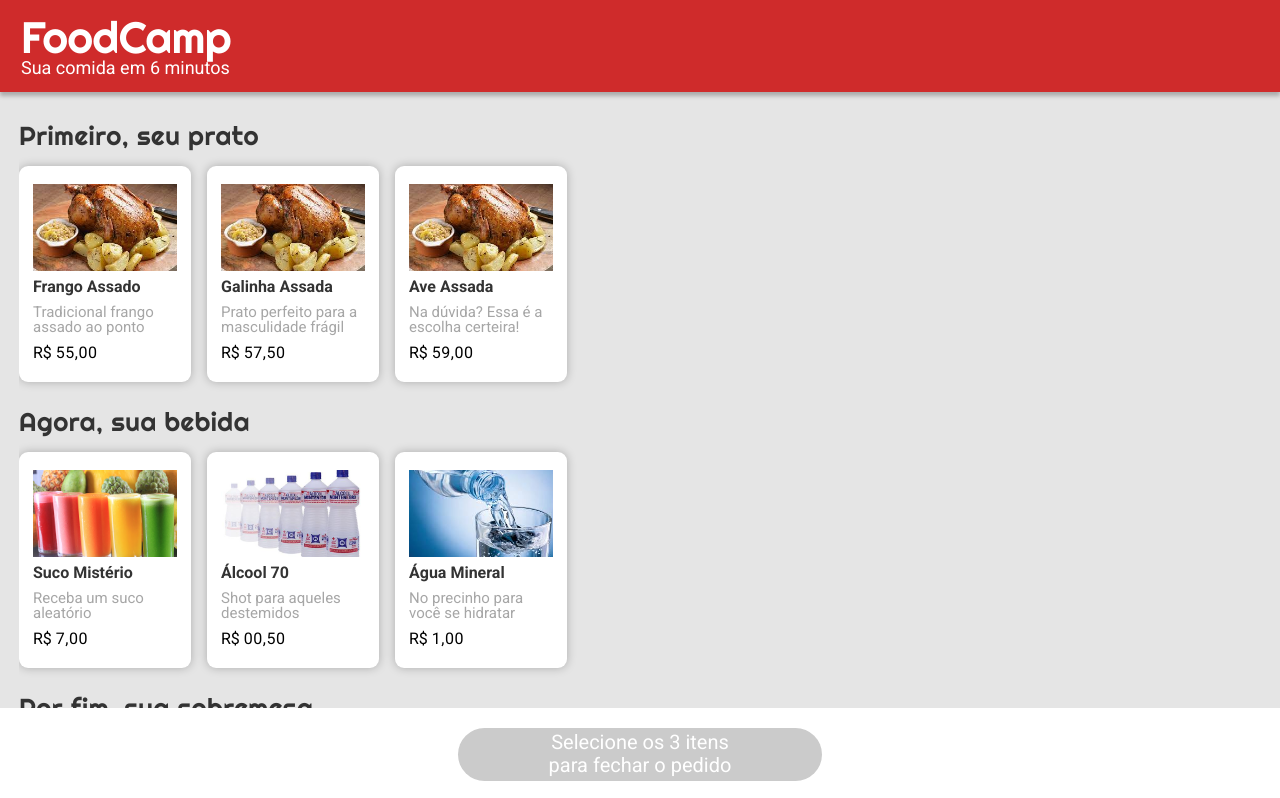
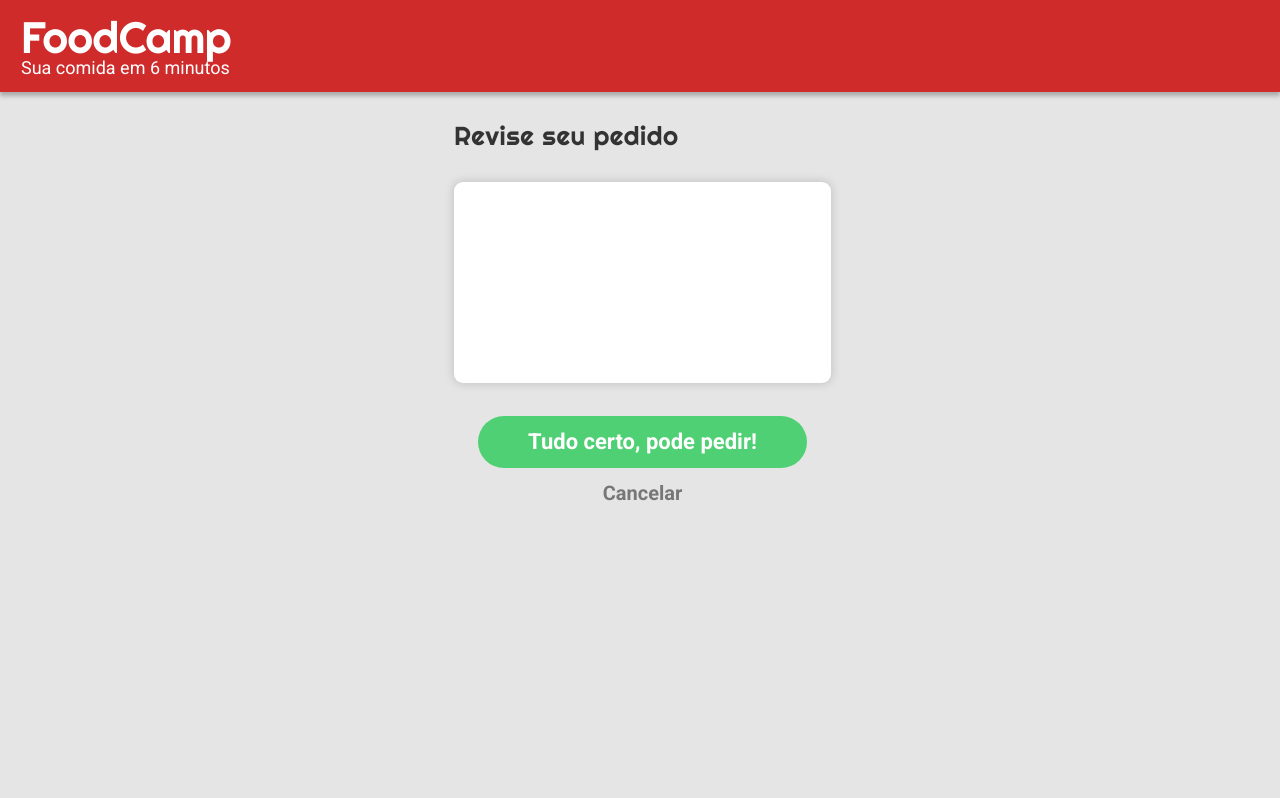
Before and after one commit to mateusrfon/projeto-food-camp-react, a React (Create React App) app: page /checkout in a window 1280 px wide. Shown: the top 798 px of the page. Built offline with nearby package versions, Linux system fonts and the light colour scheme; grey boxes are pictures that could not be loaded.

Commit message:
checkout screen

```diff
--- a/package.json
+++ b/package.json
@@ -5,6 +5,7 @@
   "dependencies": {
     "react": "^17.0.2",
     "react-dom": "^17.0.2",
+    "react-router-dom": "^5.2.0",
     "react-scripts": "^4.0.3"
   },
   "scripts": {
--- a/src/Components/App.js
+++ b/src/Components/App.js
@@ -1,6 +1,13 @@
 import FixedBars from "./FixedBars";
 import GoodsRow from "./GoodsRow";
 import React from 'react';
+import {
+    BrowserRouter as Router,
+    Switch,
+    Route,
+    Link
+  } from 'react-router-dom';
+import Checkout from './Checkout/Checkout';
 
 export default function App() {
     const [dish, setDish] = React.useState(0);
@@ -15,12 +22,17 @@ export default function App() {
     })
 
     return (
-        <>
-            <FixedBars end={end} receipt={receipt}/>
-            <GoodsRow title='Primeiro, seu prato' type='dish' goods={dishes} closeButton={[dish, setDish]} close={(drink > 0 && desert > 0)} setEnd={setEnd} receipt={receipt} setReceipt={setReceipt}/>
-            <GoodsRow title='Agora, sua bebida' type='drink' goods={drinks} closeButton={[drink, setDrink]} close={(dish > 0 && desert > 0)} setEnd={setEnd} receipt={receipt} setReceipt={setReceipt}/>
-            <GoodsRow title='Por fim, sua sobremesa' type='desert' goods={deserts} closeButton={[desert, setDesert]} close={(dish > 0 && drink > 0)} setEnd={setEnd} receipt={receipt} setReceipt={setReceipt}/>
-        </>
+        <Router>
+            <Route exact path="/">
+                <FixedBars end={end} receipt={receipt}/>
+                <GoodsRow title='Primeiro, seu prato' type='dish' goods={dishes} closeButton={[dish, setDish]} close={(drink > 0 && desert > 0)} setEnd={setEnd} receipt={receipt} setReceipt={setReceipt}/>
+                <GoodsRow title='Agora, sua bebida' type='drink' goods={drinks} closeButton={[drink, setDrink]} close={(dish > 0 && desert > 0)} setEnd={setEnd} receipt={receipt} setReceipt={setReceipt}/>
+                <GoodsRow title='Por fim, sua sobremesa' type='desert' goods={deserts} closeButton={[desert, setDesert]} close={(dish > 0 && drink > 0)} setEnd={setEnd} receipt={receipt} setReceipt={setReceipt}/>
+            </Route>
+            <Route exact path="/checkout">
+                <Checkout receipt={receipt}/>
+            </Route>
+        </Router>
     );
 }
 
--- a/src/Components/Finish.js
+++ b/src/Components/Checkout/Checkout.js
@@ -1,4 +1,16 @@
-export default function Finish(receipt) {
+import FinishCheckout from './FinishCheckout';
+import React from 'react';
+import {
+    Link
+  } from 'react-router-dom';
+import './checkout.css';
+
+export default function Checkout(props) {
+    function checkout() {
+        FinishCheckout(props.receipt);
+    }
+
+    const receipt = props.receipt;
     function products(array, type) {
         let text = '';
         if (type === 'dish') {
@@ -42,7 +54,26 @@ export default function Finish(receipt) {
         "\n*Total*: R$ " + "*" + price(receipt) + "*"
     );
 
-    const celular = "5571992862087";
+    return (
+        <>
+            <div className="top">
+                <div className="title">FoodCamp</div>
+                <div className="description">Sua comida em 6 minutos</div>
+            </div>
 
-    window.open("https://wa.me/" + celular + "?text=" + msg, "_blank")
+            <div className='checkout'>
+                <span>Revise seu pedido</span>
+
+                <div className="checkout-box">
+                </div>
+
+                <div className='finish-checkout' onClick={checkout}>Tudo certo, pode pedir!</div>
+                <Link to='/' style={{ textDecoration: 'none'}}>
+                    <div className='cancel'>
+                        Cancelar
+                    </div>
+                </Link>
+            </div>
+        </>
+    );
 }
--- /dev/null
+++ b/src/Components/Checkout/FinishCheckout.js
@@ -0,0 +1,48 @@
+export default function FinishCheckout(receipt) {
+    function products(array, type) {
+        let text = '';
+        if (type === 'dish') {
+            text = "\n- *Prato*: ";
+        } else if (type === 'drink') {
+            text = "\n- *Bebida*: ";
+        } else {
+            text = "\n- *Sobremesa*: ";
+        }
+        array.forEach((e, i) => {
+            if (e[0] > 0) {
+                if (array.length - 1 === i) {
+                    text += `${e[1]}${e[0] > 1 ? ` (${e[0]}x)` : ''}`;
+                } else {
+                    text += `${e[1]}${e[0] > 1 ? ` (${e[0]}x)` : ''}, `;
+                }
+            }
+        })
+        return text;
+    }
+
+    function price(obj) {
+        let price = 0;
+        obj.dish.forEach((e) => {
+            price += e[0]*e[2];
+        });
+        obj.drink.forEach((e) => {
+            price += e[0]*e[2];
+        });
+        obj.desert.forEach((e) => {
+            price += e[0]*e[2];
+        });
+        return price.toFixed(2).replace('.',',');
+    }
+
+    const msg = window.encodeURIComponent(
+        "Olá, gostaria de fazer o *pedido*:" +
+        products(receipt.dish, 'dish') +
+        products(receipt.drink, 'drink') +
+        products(receipt.desert, 'desert') +
+        "\n*Total*: R$ " + "*" + price(receipt) + "*"
+    );
+
+    const celular = "5571992862087";
+
+    window.open("https://wa.me/" + celular + "?text=" + msg, "_blank")
+}
--- /dev/null
+++ b/src/Components/Checkout/checkout.css
@@ -0,0 +1,55 @@
+body {
+    padding-left: 21px;
+    padding-right: 16px;
+}
+
+.checkout {
+    width: 377px;
+    margin: 0 auto;
+}
+
+.checkout-box {
+    margin: 33px 0;
+    flex-shrink: 0;
+    width: 377px;
+    height: 201px;
+    border-radius: 9px;
+    background-color: #fff;
+    box-shadow: 0px 0px 10px 1px rgba(0, 0, 0, 0.15);
+}
+
+.finish-checkout {
+    display: flex;
+    width: 329px;
+    height: 52px;
+    border-radius: 100px;
+    background-color: #50D074;
+    margin: 0 auto;
+    cursor: pointer;
+
+    font: 'Roboto';
+    color: #fff;
+    font-size: 22px;
+    line-height: 25.78px;
+    align-items: center;
+    justify-content: center;
+    font-weight: 700;
+    letter-spacing: 1.8%;
+}
+
+.cancel {
+    width: 377px;
+    height: 52px;
+    display: flex;
+    align-items: center;
+    justify-content: center;
+
+    font: 'Roboto';
+    color: #777;
+    font-size: 20px;
+    line-height: 23.5px;
+    align-items: center;
+    justify-content: center;
+    font-weight: 700;
+    letter-spacing: 1.8%;
+}
--- a/src/Components/FixedBars.js
+++ b/src/Components/FixedBars.js
@@ -1,11 +1,12 @@
 import React from 'react';
-import Finish from './Finish';
+import {
+    Link
+  } from 'react-router-dom';
 
 export default function FixedBars(props) {
-    function banana() {
-        Finish(props.receipt);
-    }
-    const func = props.end.color === 'bgreen' ? banana : null;
+
+    const link = (props.end.color === 'bgreen') ? '/checkout' : '/';
+
     return (
         <>
             <div className="top">
@@ -13,9 +14,11 @@ export default function FixedBars(props) {
                 <div className="description">Sua comida em 6 minutos</div>
             </div>
 
-            <div className="end" onClick={func}>
-                <button className={props.end.color} >{props.end.html}</button>
-            </div>
+            <Link to={link}>
+                <div className="end">
+                    <button className={props.end.color} >{props.end.html}</button>
+                </div>
+            </Link>
         </>
     );
 }
```
Also changed, not shown: 1 other file (tests, documents, lock files or other folders).
